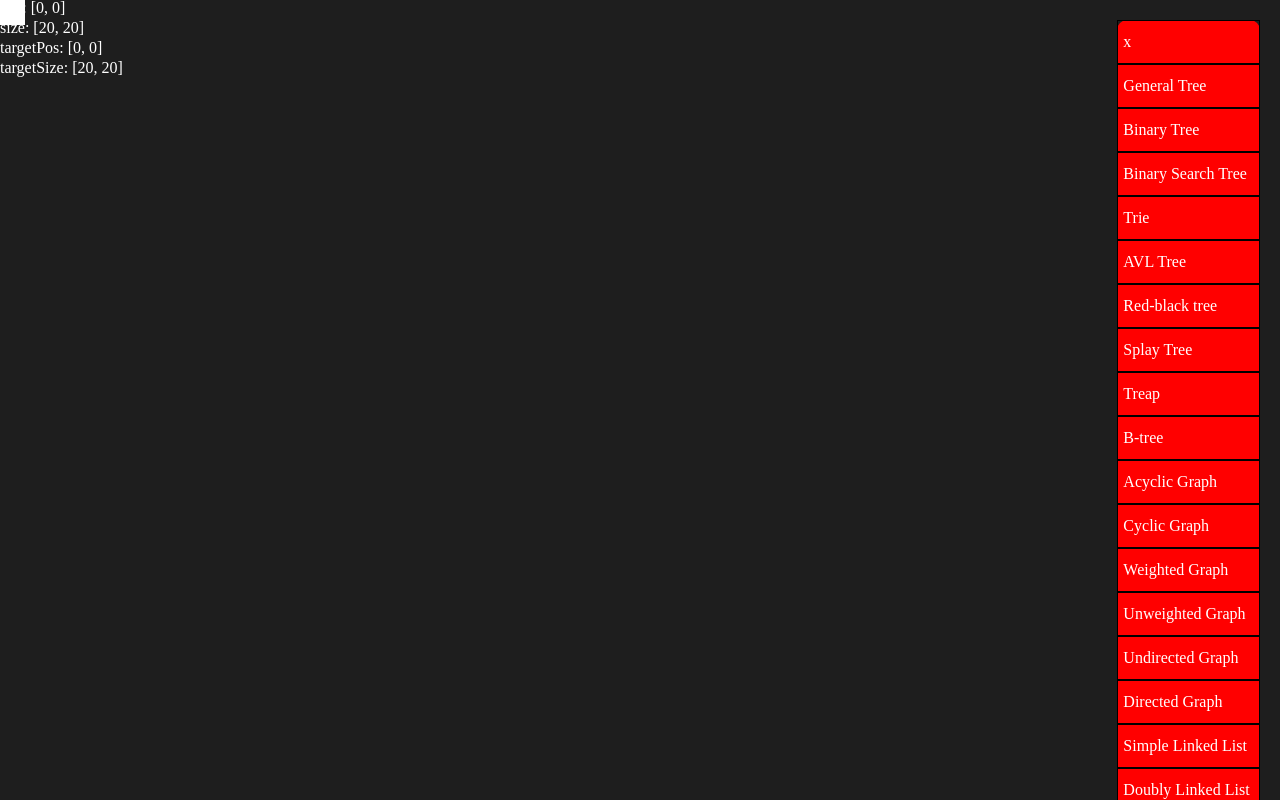
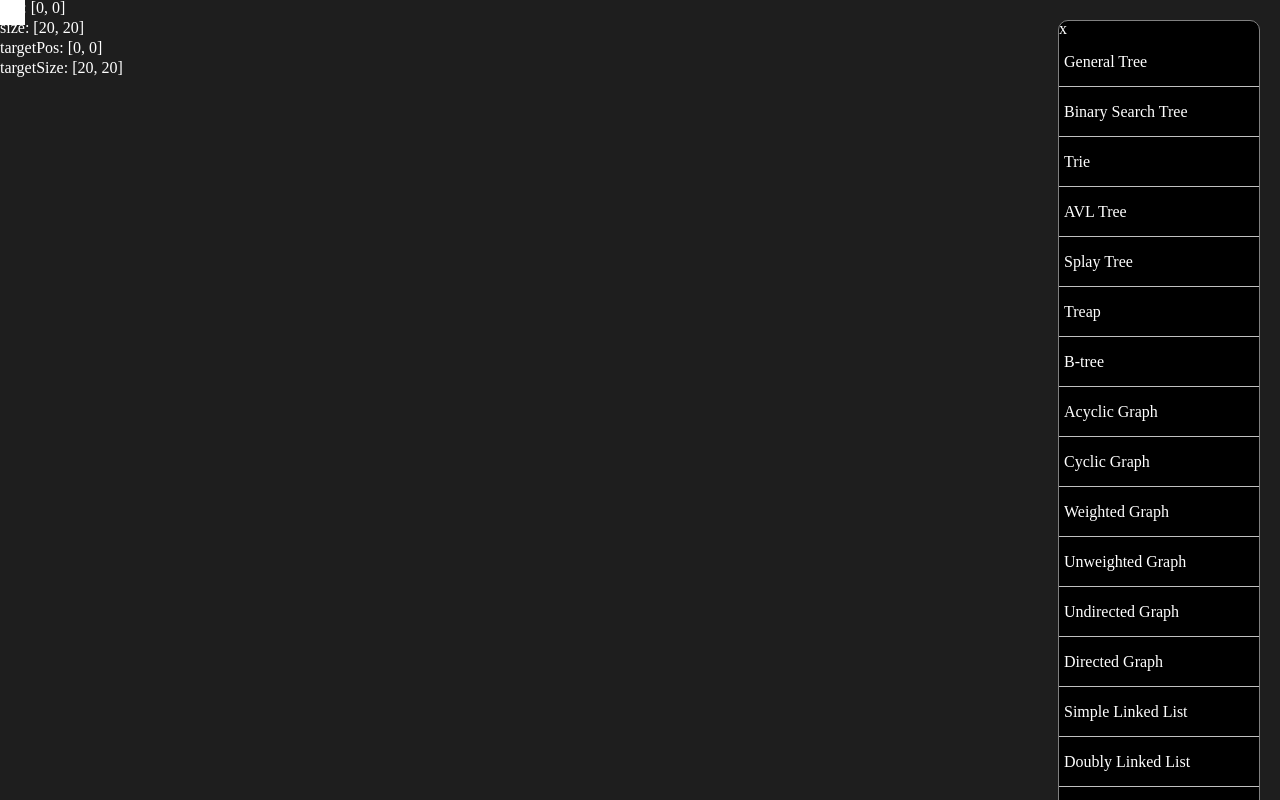
Before and after one commit to CameronHonis/Algodesi, a React (Create React App) app: page / in a window 1280 px wide. Both pictures are taken after a click on the element "Graph Node". Built offline with nearby package versions, Linux system fonts and the light colour scheme.

Commit message:
some animations for selectionBar

```diff
--- /dev/null
+++ b/src/components/ItemSelection.tsx
@@ -0,0 +1,23 @@
+import React, {useState, useEffect} from 'react'
+
+type ItemSelectionProps = {
+  itemName: string,
+  className: string
+}
+
+const ItemSelection: React.FC<ItemSelectionProps> = (props) => {
+  const { itemName, className } = props
+  const [classList, setClassList] = useState('itemSelection')
+
+  useEffect(() => {
+      setClassList('itemSelection itemSelectionLoaded')
+  }, [])
+
+  return (
+    <div className={classList}>
+      <p>{itemName}</p>
+    </div>
+  )
+}
+
+export default ItemSelection
--- a/src/components/SelectionBar.tsx
+++ b/src/components/SelectionBar.tsx
@@ -1,4 +1,5 @@
-import React, { useState } from 'react'
+import React, { useState, useEffect, useRef } from 'react'
+import ItemSelection from './ItemSelection'
 
 type MenuState = {
   isOpen: boolean,
@@ -11,6 +12,100 @@ const initMenuState: MenuState = {
   isNodeType: false,
   isListType: false,
 }
+
+const nodeMenuItems: { itemName: string, className: string }[] = [
+  {
+    itemName: 'General Tree',
+    className: 'itemSelection'
+  },
+  {
+    itemName: 'Binary Tree',
+    className: 'itemSelection'
+  },
+  {
+    itemName: 'Binary Search Tree',
+    className: 'itemSelection'
+  },
+  {
+    itemName: 'Trie',
+    className: 'itemSelection'
+  },
+  {
+    itemName: 'AVL Tree',
+    className: 'itemSelection'
+  },
+  {
+    itemName: 'Red-black tree',
+    className: 'itemSelection'
+  },
+  {
+    itemName: 'Splay Tree',
+    className: 'itemSelection'
+  },
+  {
+    itemName: 'Treap',
+    className: 'itemSelection'
+  },
+  {
+    itemName: 'B-tree',
+    className: 'itemSelection'
+  },
+  {
+    itemName: 'Acyclic Graph',
+    className: 'itemSelection'
+  },
+  {
+    itemName: 'Cyclic Graph',
+    className: 'itemSelection'
+  },
+  {
+    itemName: 'Weighted Graph',
+    className: 'itemSelection'
+  },
+  {
+    itemName: 'Unweighted Graph',
+    className: 'itemSelection'
+  },
+  {
+    itemName: 'Undirected Graph',
+    className: 'itemSelection'
+  },
+  {
+    itemName: 'Directed Graph',
+    className: 'itemSelection'
+  },
+  {
+    itemName: 'Simple Linked List',
+    className: 'itemSelection'
+  },
+  {
+    itemName: 'Doubly Linked List',
+    className: 'itemSelection'
+  },
+  {
+    itemName: 'Circular Linked List',
+    className: 'itemSelection'
+  },
+]
+
+const arrayMenuItems: { itemName: string, className: string }[] = [
+  {
+    itemName: 'Array',
+    className: 'itemSelection'
+  },
+  {
+    itemName: 'Stack',
+    className: 'itemSelection'
+  },
+  {
+    itemName: 'Set',
+    className: 'itemSelection'
+  },
+  {
+    itemName: 'Queue',
+    className: 'itemSelection'
+  },
+]
 
 const SelectionBar: React.FC = () => {
   const [menu, setMenu] = useState(initMenuState)
@@ -31,79 +126,90 @@ const SelectionBar: React.FC = () => {
     setMenu(initMenuState)
   }
 
-  if (!menu.isOpen) {
   return (
-      <div id='selectionBar'>
+    <div className='itemMenu'>
+      {menu.isNodeType ?
+        <>
+          <div onClick={e => closeDiv(e)}>x</div>
+          <div className='itemSelection'><p>General Tree</p></div>
+          <div className='itemSelection'><p>Binary Search Tree</p></div>
+          <div className='itemSelection'><p>Trie</p></div>
+          <div className='itemSelection'><p>AVL Tree</p></div>
+          <div className='itemSelection'><p>Splay Tree</p></div>
+          <div className='itemSelection'><p>Treap</p></div>
+          <div className='itemSelection'><p>B-tree</p></div>
+          <div className='itemSelection'><p>Acyclic Graph</p></div>
+          <div className='itemSelection'><p>Cyclic Graph</p></div>
+          <div className='itemSelection'><p>Weighted Graph</p></div>
+          <div className='itemSelection'><p>Unweighted Graph</p></div>
+          <div className='itemSelection'><p>Undirected Graph</p></div>
+          <div className='itemSelection'><p>Directed Graph</p></div>
+          <div className='itemSelection'><p>Simple Linked List</p></div>
+          <div className='itemSelection'><p>Doubly Linked List</p></div>
+          <div className='itemSelection'><p>Circular Linked List</p></div>
+        </>
+        :
+        menu.isListType ?
+          <>
+            <div onClick={e => closeDiv(e)}>x</div>
+            <div className='itemSelection'><p>Array</p></div>
+            <div className='itemSelection'><p>Set</p></div>
+            <div className='itemSelection'><p>Stack</p></div>
+            <div className='itemSelection'><p>Queue</p></div>
+          </>
+          :
+          <>
             <div
               onClick={e => openDiv(e)}
               id='nodeType'
+              className='mainSelection'
             >Graph Node</div>
             <div
               onClick={e => openDiv(e)}
               id='arrayType'
+              className='mainSelection'
             >List item</div>
-        <div><p>pencil</p></div>
-        <div><p>eraser</p></div>
-        <div><p>input</p></div>
-      </div>
-    )
-  } else {
-    return (
-      <div className='itemMenu'>
-        <div onClick={e => closeDiv(e)}>x</div>
-        {menu.isNodeType ?
-          <>
-            <div><p>General Tree</p></div>
-            <div><p>Binary Tree</p></div>
-            <div><p>Binary Search Tree</p></div>
-            <div><p>Trie</p></div>
-            <div><p>AVL Tree</p></div>
-            <div><p>Red-black tree</p></div>
-            <div><p>Splay Tree</p></div>
-            <div><p>Treap</p></div>
-            <div><p>B-tree</p></div>
-            <div><p>Acyclic Graph</p></div>
-            <div><p>Cyclic Graph</p></div>
-            <div><p>Weighted Graph</p></div>
-            <div><p>Unweighted Graph</p></div>
-            <div><p>Undirected Graph</p></div>
-            <div><p>Directed Graph</p></div>
-            <div><p>Simple Linked List</p></div>
-            <div><p>Doubly Linked List</p></div>
-            <div><p>Circular Linked List</p></div>
+            <div className='mainSelection'><p>pencil</p></div>
+            <div className='mainSelection'><p>eraser</p></div>
+            <div className='mainSelection'><p>input</p></div>
           </>
-          :
-          menu.isListType ?
-            <>
-              <div><p>Array</p></div>
-              <div><p>Set</p></div>
-              <div><p>Stack</p></div>
-              <div><p>Queue</p></div>
-            </>
-            : null
       }
     </div>
   )
-  }
+
+
   // return (
-  //   <div id='selectionBar'>
-  //     {!openMenu ?
-  //       <>
-  //         <div onClick={e => openDiv(e)}>node</div>
-  //         <div onClick={e => openDiv(e)}>list</div>
-  //         <div>pensil</div>
-  //         <div>eraser</div>
-  //         <div>input</div>
-  //       </>
+  //   <div className='itemMenu'>
+  //     <div onClick={e => closeDiv(e)}>x</div>
+  //     {menu.isNodeType ?
+  //       nodeMenuItems.map(item => {
+  //         return <ItemSelection itemName={item.itemName} className={item.className}/>
+  //       })
   //       :
-  //       <>
-  //           <div onClick={e => closeDiv(e)}>x</div>
-  //           <div>Binary Search Tree</div>
-  //           <div>Trie</div>
-  //       </>
-  //       }
-  //       </div>
-  //   )
+  //       menu.isListType ?
+  //       arrayMenuItems.map(item => {
+  //         return <ItemSelection itemName={item.itemName} className={item.className}/>
+  //       })
+  //         :
+  //         <>
+  //           <div
+  //             onClick={e => openDiv(e)}
+  //             id='nodeType'
+  //             className='mainSelection'
+  //           >Graph Node</div>
+  //           <div
+  //             onClick={e => openDiv(e)}
+  //             id='arrayType'
+  //             className='mainSelection'
+  //           >List item</div>
+  //           <div className='mainSelection'><p>pencil</p></div>
+  //           <div className='mainSelection'><p>eraser</p></div>
+  //           <div className='mainSelection'><p>input</p></div>
+  //         </>
+  //     }
+  //   </div>
+  // )
+
 }
 
 export default SelectionBar
--- a/src/index.css
+++ b/src/index.css
@@ -41,6 +41,9 @@ table {
 	border-collapse: collapse;
 	border-spacing: 0;
 }
+* {
+  box-sizing: border-box;
+}
 
 /* RESET ^^^^ */
 /* APP GENERAL vvv */
@@ -70,41 +73,77 @@ body {
 /* APP GENERAL ^^^^ */
 /* SelectionBar vvv */
 
-#selectionBar {
-  background-color: blue;
+div.mainSelection {
+  display: flex;
+  align-items: center;
+  border-bottom: 1px solid silver;
+  height: 50px;
+  width: 50px;
+  padding: 5px;
+  transition: all 1s;
+  overflow: hidden;
+  float: right;
+}
+.itemMenu {
+  display: flex;
+  flex-direction: column;
+  background-color: black;
   margin: 0;
   /* width: 50px; */
   position: absolute;
   top: 20px;
   right: 20px;
   border-radius: 10px;
-  transition: 1s;
+  transition: all 2s;
+  overflow: hidden;
+  z-index: 500;
+  min-height: 200px;
+  min-width: 50px;
+  border: 1px solid grey;
+}
+.itemMenu:first-child {
+  border-bottom: 1px solid silver;
 }
 
-#selectionBar > div {
-  border: 1px solid black;
-  width: 50px;
+div.itemSelection {
+  display: flex;
+  align-items: center;
+  transition: all 1s;
+  width: 200px;
   height: 50px;
   padding: 5px;
-  display: flex;
-  align-items: center;
+  border-bottom: 1px solid silver;
+  overflow-x: hidden;
+  transform-origin: right;
 }
 
-.itemMenu {
-  background-color: red;
-  margin: 0;
-  /* width: 50px; */
-  position: absolute;
-  top: 20px;
-  right: 20px;
-  border-radius: 10px;
-  transition: 1s;
+/* div.itemSelectionLoaded {
+  height: 50px;
+  min-width: 50px;
+  width: 200px;
+  padding: 5px;
+  border: 1px solid black;
+  transition: all 0.5s;
+  color: white;
+} */
+
+@keyframes lineInserted {
+  0% {
+    height: 0;
+    width: 0;
+    color:transparent;
+  }
+  90% {
+    color: white;
+  }
+  100% {
+    height: 50px;
+    /* width: 200px; */
+    border-bottom: 1px solid silver;
+  }
 }
-
-.itemMenu > div {
-  display: flex;
-  align-items: center;
-  border: 1px solid black;
-  height: 2rem;
-  padding: 5px;
+div.itemMenu > .itemSelection, div.itemMenu > .mainSelection {
+  animation-duration: 0.5s;
+  animation-name: lineInserted;
+  transition: all 0.5s ease-in-out;
 }
```
Also changed, not shown: 1 other file (tests, documents, lock files or other folders). Lines whose indentation alone changed are shown as unchanged.
